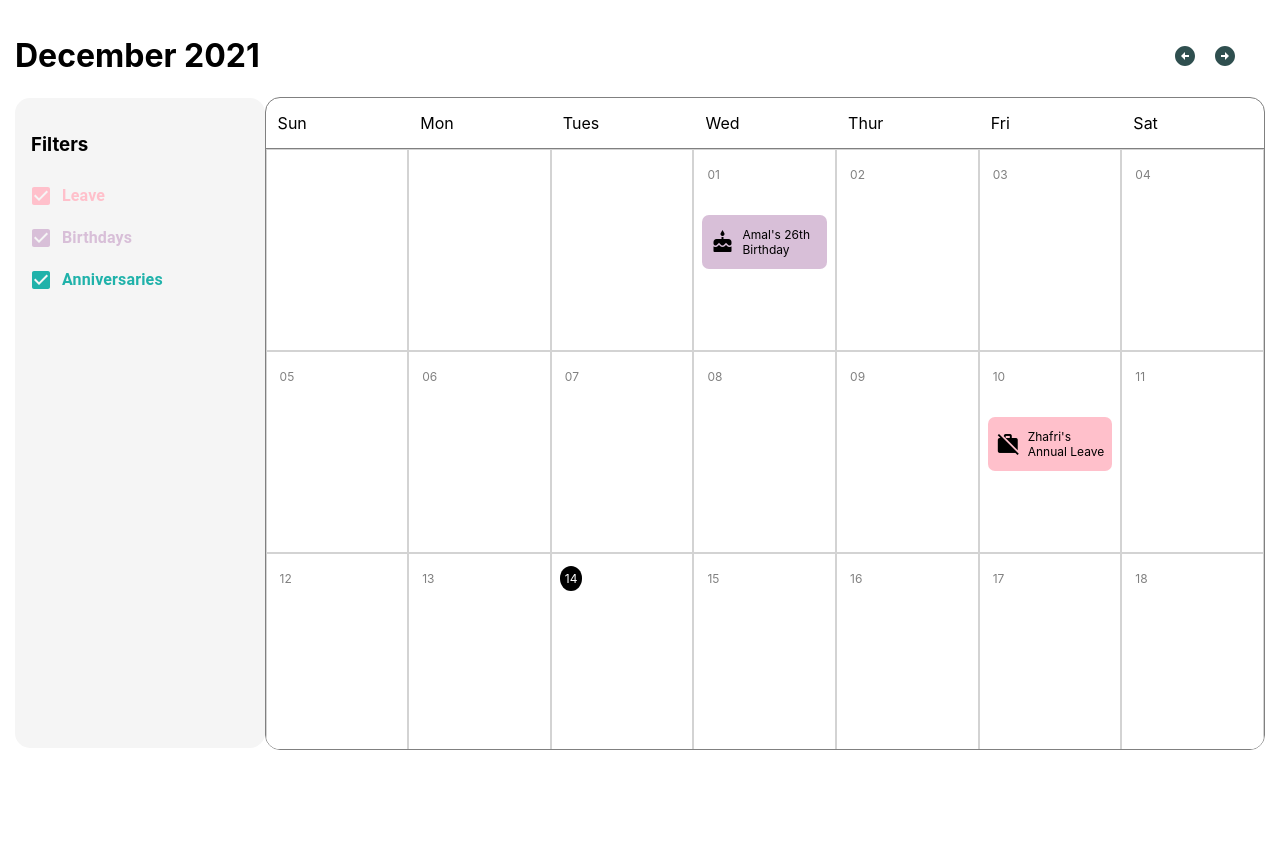
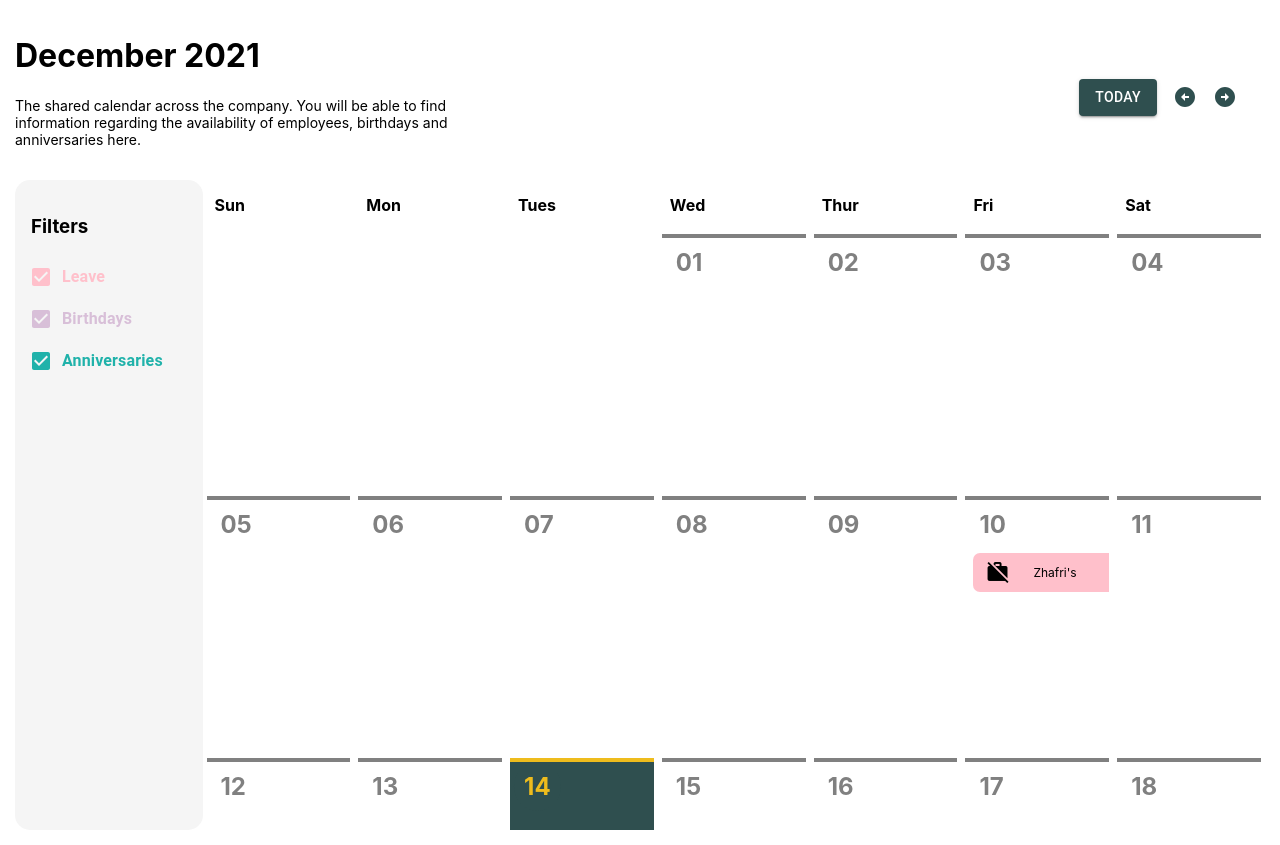
Before and after one commit to amalasyrafInvoke/hrtech-component, a React (Create React App) app: page / in a window 1280 px wide. Before the commit the page ends 800 px from the top, so only its background shows below. Built offline with nearby package versions, Linux system fonts and the light colour scheme.

Commit message:
add day events function and UI changes

```diff
--- a/package.json
+++ b/package.json
@@ -41,5 +41,9 @@
       "last 1 firefox version",
       "last 1 safari version"
     ]
+  },
+  "devDependencies": {
+    "eslint": "^8.5.0",
+    "eslint-plugin-react": "^7.27.1"
   }
 }
--- a/src/components/bookingCalendar/calendarDatePicker.js
+++ b/src/components/bookingCalendar/calendarDatePicker.js
@@ -1,7 +1,7 @@
 import React from 'react';
 import { DatePicker, LocalizationProvider } from '@mui/lab';
 import DateAdapter from '@mui/lab/AdapterMoment';
-import { TextField, Box } from '@mui/material';
+import { TextField, Box, Button, Typography } from '@mui/material';
 import moment from 'moment';
 import ArrowCircleLeftIcon from '@mui/icons-material/ArrowCircleLeft';
 import ArrowCircleRightIcon from '@mui/icons-material/ArrowCircleRight';
@@ -16,8 +16,34 @@ export default function CalendarDatePicker({ value, setValue }) {
         justifyContent: { xs: 'flex-start', md: 'space-between' },
       }}
     >
-      <h1>{moment(value).format('MMMM YYYY')}</h1>
+      <Box sx={{ width: { xs: 'auto', md: '500px' }, mb: {xs: 0, md: 4} }}>
+        <h1>{moment(value).format('MMMM YYYY')}</h1>
+        <Typography
+          variant='p'
+          fontSize={14}
+          sx={{ display: { xs: 'none', md: 'block' } }}
+        >
+          The shared calendar across the company. You will be able to find
+          information regarding the availability of employees, birthdays and
+          anniversaries here.
+        </Typography>
+      </Box>
       <Box sx={{ padding: '20px', display: 'flex', alignItems: 'center' }}>
+        <Button
+          sx={[
+            { backgroundColor: 'darkslategray', mx: 1 },
+            {
+              '&:hover': {
+                opacity: '0.85',
+                backgroundColor: 'darkslategray',
+              },
+            },
+          ]}
+          variant='contained'
+          onClick={() => setValue(new Date())}
+        >
+          Today
+        </Button>
         <ArrowCircleLeftIcon
           onClick={() => setValue(moment(value).subtract(1, 'month'))}
           htmlColor='darkslategray'
@@ -30,6 +56,7 @@ export default function CalendarDatePicker({ value, setValue }) {
             },
           ]}
         />
+
         <LocalizationProvider dateAdapter={DateAdapter}>
           <DatePicker
             label='Display dates'
--- a/src/components/bookingCalendar/index.js
+++ b/src/components/bookingCalendar/index.js
@@ -1,5 +1,5 @@
-import React, { useEffect, useState } from 'react';
-import { Box, Icon } from '@mui/material';
+import React, { useEffect, useState, useRef } from 'react';
+import { Box, Icon, Popover, Typography, Button } from '@mui/material';
 import useDates from '../../hooks/useDate';
 import moment from 'moment';
 import CalendarFilter from './calendarFilters';
@@ -56,16 +56,29 @@ const DayDiv = ({ day, filter }) => {
         )
       }
       sx={{
-        backgroundColor: 'white',
-        width: 'calc(100% / 7 - 2px)',
-        minHeight: '200px',
-        maxHeight: '200px',
-        overflow: 'scroll',
+        backgroundColor:
+          moment(day.fullDate).isSame(new Date().toISOString(), 'day') &&
+          moment(day.fullDate).isSame(new Date().toISOString(), 'month')
+            ? 'darkslategray'
+            : 'white',
+        color:
+          moment(day.fullDate).isSame(new Date().toISOString(), 'day') &&
+          moment(day.fullDate).isSame(new Date().toISOString(), 'month') &&
+          'white',
+        width: 'calc(100% / 7 - 8px)',
+        minHeight: '250px',
+        maxHeight: '250px',
+        overflowY: 'scroll',
+        overflowX: 'hidden',
         display: 'flex',
         flexDirection: 'column',
         alignItems: 'flex-start',
         justifyContent: 'flex-start',
-        border: '1px solid lightgray',
+        borderTop:  moment(day.fullDate).isSame(new Date().toISOString(), 'day') &&
+        moment(day.fullDate).isSame(new Date().toISOString(), 'month')
+          ? '4px solid #EEBC1D'
+          : '4px solid gray',
+        m: 0.5,
       }}
     >
       <Box
@@ -73,58 +86,235 @@ const DayDiv = ({ day, filter }) => {
           display: 'flex',
           alignItems: 'flex-start',
           justifyContent: 'flex-start',
-          width: '100%',
-          px: 1,
+          px: 0.5,
           color: 'gray',
         }}
       >
-        <p
+        <h6
           style={{
             backgroundColor:
               moment(day.fullDate).isSame(new Date().toISOString(), 'day') &&
               moment(day.fullDate).isSame(new Date().toISOString(), 'month') &&
-              'black',
+              'darkslategray',
             color:
               moment(day.fullDate).isSame(new Date().toISOString(), 'day') &&
               moment(day.fullDate).isSame(new Date().toISOString(), 'month') &&
-              'white',
-            padding: '5px',
-            fontSize: '0.75rem',
+              '#EEBC1D',
+            padding: '10px',
+            marginBlock: 0,
+            fontSize: '1.5rem',
+            fontWeight: 'bold',
             borderRadius: '50%',
           }}
         >
           {day.day < 10 ? `0${day.day}` : day.day}
-        </p>
+        </h6>
       </Box>
-      <Box sx={{ my: 2 }}>
+      <Box sx={{ my: 0.5 }}>
         {filteredArray.map((event) => {
-          if (
-            moment(day.fullDate).isSame(new Date(event.dates))
-          ) {
+          if (moment(day.fullDate).isSame(new Date(event.dates))) {
+            return <_renderDayEvents event={event} />;
+          }
+        })}
+      </Box>
+    </Box>
+  );
+};
+
+const _renderDayEvents = ({ event }) => {
+  const [openPopever, setOpenPopever] = useState(false);
+  const popoverAnchor = useRef(null);
+
+  const _renderButton = ({ title, color, textColor }) => {
     return (
+      <Button
+        sx={[
+          {
+            backgroundColor: color ? color : 'darkslategray',
+            color: textColor ? textColor : 'black',
+            p: 1,
+          },
+          {
+            '&:hover': {
+              opacity: '0.75',
+              backgroundColor: color,
+            },
+          },
+        ]}
+      >
+        {title}
+      </Button>
+    );
+  };
+
+  return (
+    <>
       <Box
         sx={[
           {
             fontSize: '0.75rem',
             mx: 1,
             borderRadius: '7px',
-                    px: 1,
+            px: 1.5,
             display: 'flex',
             alignItems: 'center',
+            width: '100%',
           },
           {
             backgroundColor: getFilterColor(event.type),
           },
         ]}
+        ref={popoverAnchor}
+        onMouseOver={() => setOpenPopever(true)}
+        onMouseLeave={() => setOpenPopever(false)}
       >
-                <Icon sx={{ mr: 1 }}>{event.icon}</Icon>
-                <p>{`${event.employeeName}'s ${event.name}`}</p>
+        <Icon sx={{ mr: 3 }}>{event.icon}</Icon>
+        <p>{`${event.employeeName}'s`}</p>
       </Box>
+      <Popover
+        sx={{
+          pointerEvents: 'none',
+        }}
+        open={openPopever}
+        anchorEl={popoverAnchor.current}
+        anchorOrigin={{
+          vertical: 'top',
+          horizontal: 'right',
+        }}
+        transformOrigin={{
+          vertical: 'bottom',
+          horizontal: 'left',
+        }}
+        disableRestoreFocus
+        PaperProps={{
+          sx: { pointerEvents: 'auto' },
+          onMouseOver: () => setOpenPopever(true),
+          onMouseLeave: () => setOpenPopever(false),
+        }}
+      >
+        <Box
+          sx={{
+            backgroundColor: 'white',
+            width: '300px',
+            height: '300px',
+            borderRadius: '10px',
+          }}
+        >
+          <Box
+            sx={[
+              { position: 'absolute', top: 0, width: '100%', height: '10px' },
+              {
+                backgroundColor:
+                  event.type === 'LEAVE'
+                    ? 'pink'
+                    : event.type === 'BIRTHDAY'
+                    ? 'thistle'
+                    : 'lightseagreen',
+              },
+            ]}
+          />
+          <Box
+            sx={{
+              display: 'flex',
+              flexDirection: 'column',
+              justifyContent: 'flex-start',
+              alignItems: 'center',
+              my: '20px',
+            }}
+          >
+            <Box
+              sx={{
+                backgroundColor:
+                  event.type === 'LEAVE'
+                    ? 'pink'
+                    : event.type === 'BIRTHDAY'
+                    ? 'thistle'
+                    : 'lightseagreen',
+                borderRadius: '50%',
+                display: 'flex',
+                alignItems: 'center',
+                justifyContent: 'center',
+                width: '75px',
+                height: '75px',
+                p: 1,
+                m: '1rem auto',
+              }}
+            >
+              <Icon sx={{ fontSize: 50, textAlign: 'center' }}>
+                {event.icon}
+              </Icon>
+            </Box>
+            <Box
+              sx={{
+                display: 'flex',
+                flexDirection: 'column',
+                alignItems: 'center',
+                justifyContent: 'center',
+              }}
+            >
+              <Typography variant='h6' sx={{ fontWeight: 'bold' }}>
+                {`${event.employeeName}'s ${event.name}`}
+              </Typography>
+              <Typography variant='p' sx={{ fontStyle: 'italic' }}>
+                {moment(event.dates).format('DD MMMM YYYY')}
+              </Typography>
+            </Box>
+            <Box
+              sx={{
+                display: 'flex',
+                alignItems: 'center',
+                justifyContent: 'center',
+                my: 3,
+              }}
+            >
+              {(() => {
+                switch (event.type) {
+                  case 'LEAVE':
+                    return (
+                      <>
+                        <_renderButton
+                          color='white'
+                          textColor='pink'
+                          title='Reject'
+                        />
+                        <_renderButton
+                          color='pink'
+                          textColor='white'
+                          title={'Approve'}
+                        />
+                      </>
                     );
-          } else return;
-        })}
+
+                  case 'BIRTHDAY':
+                    return (
+                      <>
+                        <_renderButton
+                          color='thistle'
+                          textColor='white'
+                          title={'Wish Birthday'}
+                        />
+                      </>
+                    );
+                  case 'ANNIVERSARY':
+                    return (
+                      <>
+                        <_renderButton
+                          color='lightseagreen'
+                          textColor='white'
+                          title={'Congratulate'}
+                        />
+                      </>
+                    );
+
+                  default:
+                    return null;
+                }
+              })()}
             </Box>
           </Box>
+        </Box>
+      </Popover>
+    </>
   );
 };
 
@@ -133,12 +323,13 @@ const EmptyDiv = ({}) => {
     <Box
       sx={{
         backgroundColor: 'white',
-        width: 'calc(100% / 7 - 2px)',
-        minHeight: '200px',
+        width: 'calc(100% / 7 - 8px)',
+        minHeight: '250px',
         display: 'flex',
         alignItems: 'flex-start',
         justifyContent: 'flex-start',
-        border: '1px solid lightgray',
+        m: 0.5,
+        // borderTop: '3px solid lightgray',
       }}
     >
       <Box
@@ -177,7 +368,7 @@ export default function BookingCalendar() {
         <Box
           sx={{
             display: { xs: 'none', md: 'block' },
-            width: '20%',
+            width: { xs: '25%', md: '15%' },
             backgroundColor: 'whitesmoke',
             height: 'calc(75vh + 50px)',
             borderRadius: '15px',
@@ -187,10 +378,10 @@ export default function BookingCalendar() {
         </Box>
         <Box
           sx={{
-            border: '1px solid gray',
-            borderRadius: '15px',
+            // border: '1px solid gray',
+            // borderRadius: '15px',
             overflow: 'hidden',
-            width: { xs: '100%', md: '80%' },
+            width: { xs: '100%', sm: '100%', md: '85%' },
           }}
         >
           <Box
@@ -199,15 +390,15 @@ export default function BookingCalendar() {
               height: '50px',
               display: 'flex',
               alignItems: 'center',
-              justifyContent: 'center',
-              borderBottom: '1px solid gray',
+              // borderBottom: '1px solid gray',
             }}
           >
             {dayofWeek.map((day) => (
               <Box
                 sx={{
                   width: 'calc(100% / 7 - 2px)',
-                  mx: 1.5
+                  mx: 1.5,
+                  fontWeight: 'bold',
                 }}
               >
                 {day}
--- a/src/resources/mockCalendarEvents.js
+++ b/src/resources/mockCalendarEvents.js
@@ -2,12 +2,13 @@ const mockCalendarEvents = [
   {
     dates: new Date('2021/12/10').toISOString(),
     type: 'LEAVE',
+    status: 'APPROVED',
     name: 'Annual Leave',
     employeeName: 'Zhafri',
     icon: 'work_off'
   },
   {
-    dates: new Date('2021/12/01').toISOString(),
+    dates: new Date('2022/01/01').toISOString(),
     type: 'BIRTHDAY',
     name: '26th Birthday',
     employeeName: 'Amal',
@@ -21,6 +22,42 @@ const mockCalendarEvents = [
     icon: 'celebration'
   },
   {
+    dates: new Date('2021/12/23').toISOString(),
+    type: 'ANNIVERSARY',
+    name: '1st year Anniversary',
+    employeeName: 'Azizi',
+    icon: 'celebration'
+  },
+  {
+    dates: new Date('2021/12/23').toISOString(),
+    type: 'ANNIVERSARY',
+    name: '1st year Anniversary',
+    employeeName: 'Fikri',
+    icon: 'celebration'
+  },
+  {
+    dates: new Date('2021/12/23').toISOString(),
+    type: 'ANNIVERSARY',
+    name: '1st year Anniversary',
+    employeeName: 'Amir',
+    icon: 'celebration'
+  },
+  {
+    dates: new Date('2021/12/23').toISOString(),
+    type: 'BIRTHDAY',
+    name: '26th Birthday',
+    employeeName: 'Azizi',
+    icon: 'cake'
+  },
+  {
+    dates: new Date('2021/12/23').toISOString(),
+    type: 'LEAVE',
+    status: 'PENDING',
+    name: 'Annual Leave',
+    employeeName: 'Amal',
+    icon: 'work_off'
+  },
+  {
     dates: new Date('2021/12/19').toISOString(),
     type: 'BIRTHDAY',
     name: '18th Birthday',
@@ -30,6 +67,7 @@ const mockCalendarEvents = [
   {
     dates: new Date('2021/12/31').toISOString(),
     type: 'LEAVE',
+    status: 'REJECTED',
     name: 'Sick Leave',
     employeeName: 'Azizi',
     icon: 'work_off'
```
Also changed, not shown: .eslintrc.js (added), 2 other files (tests, documents, lock files or other folders). Lines whose indentation alone changed are shown as unchanged.
